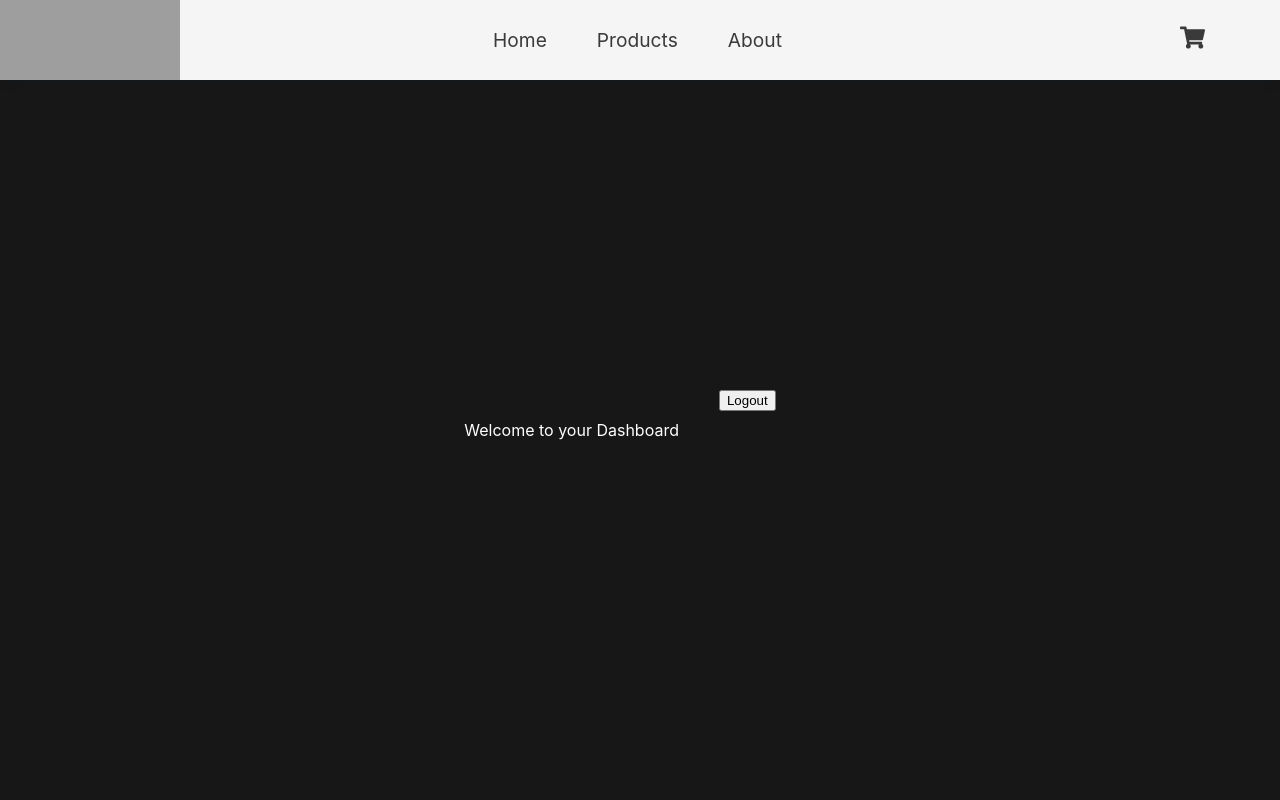
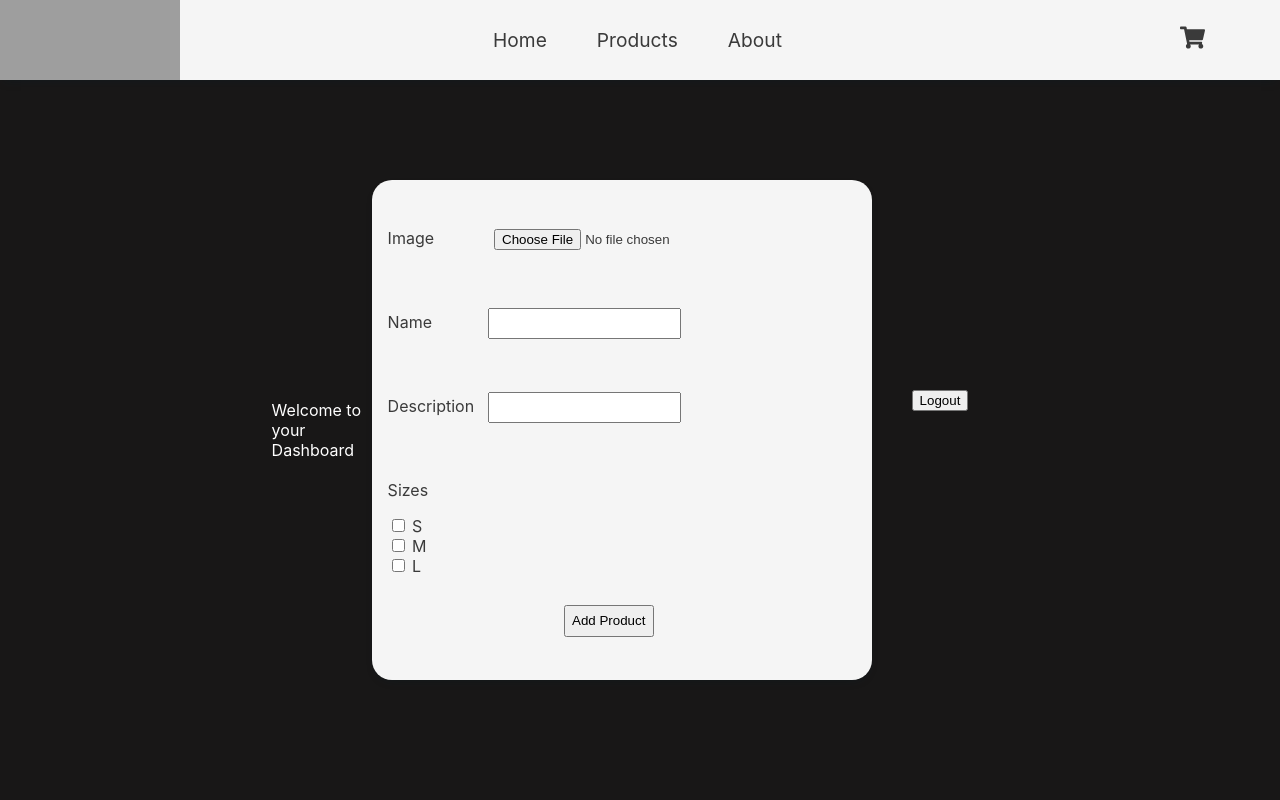
Before and after one commit to alyssaerdem/food-delivery-app, a React (Create React App) app in the folder client/: page /dashboard in a window 1280 px wide. Shown: the top 800 px of the page. Built offline with nearby package versions, Linux system fonts and the light colour scheme; sample sign-in values are in the browser's storage; grey boxes are pictures that could not be loaded.

Commit message:
add product form

```diff
--- /dev/null
+++ b/client/src/components/ProductForm.jsx
@@ -0,0 +1,63 @@
+import React, {useState} from "react";
+import styles from "../styles/ProductForm.module.css"
+const ProductForm  = () => {
+    const [name, setName] = useState('');
+    const [desc, setDesc] = useState('');
+    const [sizes, setSizes] = useState([]);
+
+    const handleName = (e) => {
+        setName(e.target.value)
+        console.log(name)
+    }
+
+    const handleDesc = (e) => {
+        setDesc(e.target.value)
+        console.log(desc)
+    }
+
+    const handleFile = (e) => {
+        console.log(e.target.files[0])
+    }
+
+    const handleSizes = (e) => {
+        setSizes(...sizes, e.target.value)
+    }
+
+    const handleSubmit = () => {}
+    return (
+        <div className={styles.container}>
+        <div className={styles.form}>
+            <div>
+                <p>Image</p>
+                <input type="file" onChange={handleFile} />
+            </div>
+
+            <div>
+                <p>Name</p>
+                <input onInput={handleName} value={name}></input>
+            </div>
+            <div>
+                <p>Description</p>
+                <input onInput={handleDesc} value={desc}></input>
+            </div>
+
+            <div onChange={handleSizes} className={styles.checkbox}>
+                <p>Sizes</p>
+                <div>
+                    <input type="checkbox" value="S" name="Small"/> S
+                </div>
+                <div>
+                    <input type="checkbox" value="M" name="Medium" /> M
+                </div>
+                <div>
+                <input type="checkbox" value="L" name="Large" /> L
+                </div>
+            </div>
+            <input type="submit" value="Add Product" onClick={{handleSubmit}} className={styles.submit}/>
+        </div>
+        </div>
+
+    )
+}
+
+export default ProductForm;
--- a/client/src/pages/Admin/Dashboard.jsx
+++ b/client/src/pages/Admin/Dashboard.jsx
@@ -3,6 +3,7 @@ import Navigation from "../../components/Navigation";
 import Footer from "../../components/Footer";
 import { useState } from "react";
 import styles from "../../styles/Dashboard.module.css";
+import ProductForm from "../../components/ProductForm";
 
 const Dashboard = () => {
   const [authenticated, setauthenticated] = useState(sessionStorage.getItem("authenticated"));
@@ -20,6 +21,7 @@ const Dashboard = () => {
         <Navigation />
             <div className={styles.container}>
                 <p>Welcome to your Dashboard</p>
+                <ProductForm />
                 <div className={styles.wrapper}>
                 <button onClick={() => handleLogout()}>Logout</button>
                 </div>
--- a/client/src/pages/Cart.jsx
+++ b/client/src/pages/Cart.jsx
@@ -23,10 +23,10 @@ const Cart = () => {
                         <div>
                         <img src={image} className={styles.image} alt="margherita pizza"/>
                         </div>
-                        <div>
-                        {element.name}
-                         Size: {element.size}
-                         Price: {element.price}
+                        <div className={styles.productInfo}>
+                        <div><p>Product</p> <div>{element.name}</div></div>
+                         <div><p>Size</p> <div>{element.size}</div></div>
+                         <div><p>Price</p> <div>${element.price}</div></div>
                         </div>
                     </div>
                 ))}
--- a/client/src/styles/Cart.module.css
+++ b/client/src/styles/Cart.module.css
@@ -6,18 +6,35 @@
     display: flex;
     text-align: center;
     flex-direction: column;
-    border: #989898 solid 5px;
+   /* border: #989898 solid 5px; */
   }
 
   .product {
-    width: 20vw;
-    border: 5px solid violet;
+    width: 35vw;
+    /*border: 5px solid violet; */
     color: rgb(58, 58, 58);
+    display: flex;
+    flex-direction: row;
+    padding: 1vh;
+  }
+
+  .image {
+    padding-top: 2vh;
+    width: 20vh;
+    height: 8vw;
+  }
+
+  .productInfo {
     display: flex;
     flex-direction: row;
   }
 
-  .image {
-    width: 20vh;
-    height: 8vw;
+  .productInfo > div {
+    padding: 1vw;
+    width: 90px
   }
+
+  .productInfo > div > p {
+    padding-bottom: 1vh;
+    font-weight: bold;
+  }
--- /dev/null
+++ b/client/src/styles/ProductForm.module.css
@@ -0,0 +1,31 @@
+.container {
+    height: 500px;
+    width: 500px;
+    background-color: rgb(245, 245, 245);
+    border-radius: 20px;
+    position: relative;
+    box-shadow: rgba(0, 30, 43, 0.3) 0px 4px 10px -4px;
+    transition: 0.3s;
+}
+
+.form {
+    padding-top: 2vh;
+}
+
+.form > div {
+    padding: 2vh;
+    color: rgb(58, 58, 58);
+}
+
+div > input {
+    padding: 0.5vw;
+}
+div > p {
+    width: 100px;
+    display: inline-block;
+}
+
+.submit {
+    margin-top: 1vw;
+    margin-left: 15vw;
+}
```
